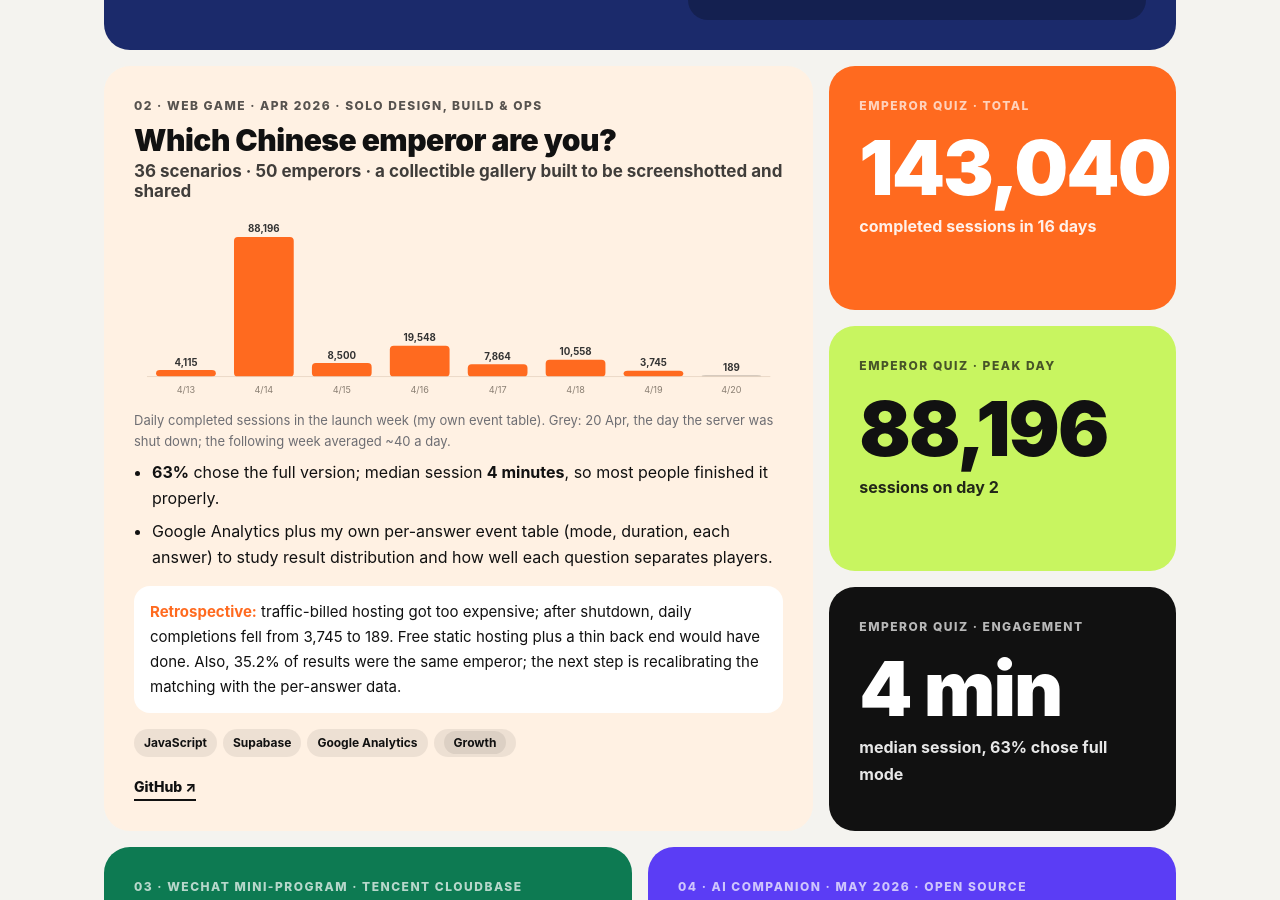
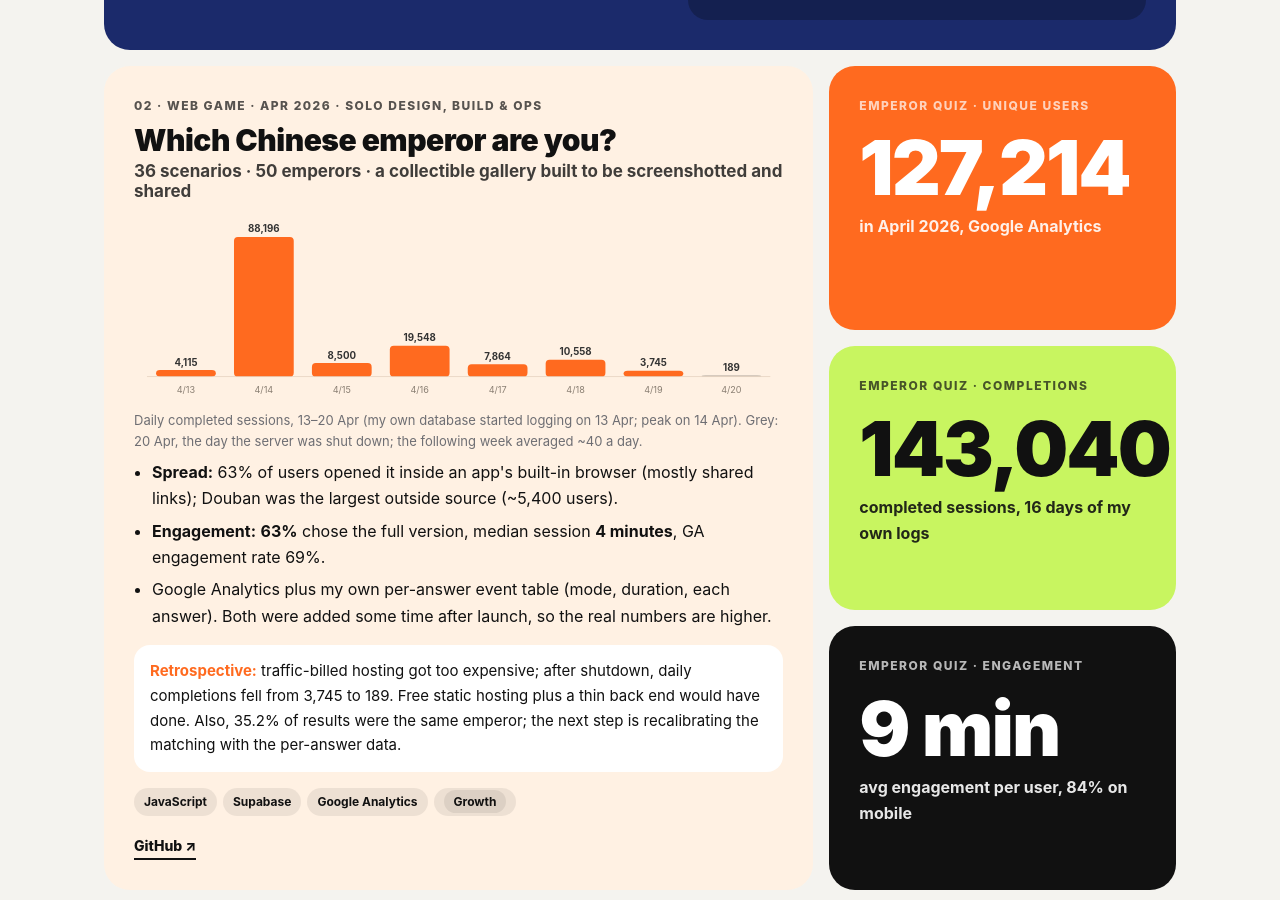
Before and after one commit to jiziyi-hue/jiziyi-hue.github.io, a plain HTML site: page index.html in a window 1280 px wide. Shown: the part 1320-2220 px from the top of the page. Drawn offline with Linux system fonts and the light colour scheme.

Commit message:
Add GA numbers; fix launch-day wording
Co-Authored-By: Claude Opus 5.5 <noreply@anthropic.com>

```diff
--- a/index.html
+++ b/index.html
@@ -238,17 +238,19 @@
           <line x1="20" y1="255" x2="980" y2="255" stroke="#e0cdb8"/>
         </svg>
         <div class="cap">
-          <span data-zh>上线第一周每日完成测试次数（自建埋点表）。灰色是 4 月 20 日停服当天；之后一周日均只剩约 40 次。</span>
-          <span data-en>Daily completed sessions in the launch week (my own event table). Grey: 20 Apr, the day the server was shut down; the following week averaged ~40 a day.</span>
+          <span data-zh>4/13 – 4/20 每日完成测试次数（自建数据库从 4/13 开始记录，峰值在 4/14）。灰色是 4 月 20 日停服当天；之后一周日均只剩约 40 次。</span>
+          <span data-en>Daily completed sessions, 13–20 Apr (my own database started logging on 13 Apr; peak on 14 Apr). Grey: 20 Apr, the day the server was shut down; the following week averaged ~40 a day.</span>
         </div>
       </div>
       <ul data-zh>
-        <li>完整版占 <b>63%</b>，作答时长中位数 <b>4 分钟</b>：多数人愿意认真做完。</li>
-        <li>接入 Google Analytics，并自建逐题埋点（模式、时长、每题答案），用来分析结果分布和题目区分度。</li>
+        <li><b>传播：</b>63% 的用户是在 App 内置浏览器里打开的（多为分享链接），豆瓣是最大的外部来源（约 5,400 人）。</li>
+        <li><b>认真程度：</b>完整版占 <b>63%</b>，作答时长中位数 <b>4 分钟</b>，GA 投入率 69%。</li>
+        <li>接入 Google Analytics，并自建逐题埋点（模式、时长、每题答案），用来分析结果分布和题目区分度。GA 与数据库都在上线一段时间后才接入，实际数字更高。</li>
       </ul>
       <ul data-en>
-        <li><b>63%</b> chose the full version; median session <b>4 minutes</b>, so most people finished it properly.</li>
-        <li>Google Analytics plus my own per-answer event table (mode, duration, each answer) to study result distribution and how well each question separates players.</li>
+        <li><b>Spread:</b> 63% of users opened it inside an app's built-in browser (mostly shared links); Douban was the largest outside source (~5,400 users).</li>
+        <li><b>Engagement:</b> <b>63%</b> chose the full version, median session <b>4 minutes</b>, GA engagement rate 69%.</li>
+        <li>Google Analytics plus my own per-answer event table (mode, duration, each answer). Both were added some time after launch, so the real numbers are higher.</li>
       </ul>
       <div class="retro" data-zh>
         <b>复盘：</b>服务器按流量计费太贵，停服后日完成量从 3,745 掉到 189；本可以用免费静态托管 + 轻量后端。
@@ -264,19 +266,19 @@
 
     <div class="s2 stack">
       <div class="card orange">
-        <div class="kicker"><span data-zh>皇帝测试 · 累计</span><span data-en>Emperor quiz · total</span></div>
-        <div class="big">143,040</div>
-        <div class="tile-foot"><span data-zh>次完成测试，上线 16 天</span><span data-en>completed sessions in 16 days</span></div>
+        <div class="kicker"><span data-zh>皇帝测试 · 独立用户</span><span data-en>Emperor quiz · unique users</span></div>
+        <div class="big">127,214</div>
+        <div class="tile-foot"><span data-zh>2026 年 4 月，Google Analytics</span><span data-en>in April 2026, Google Analytics</span></div>
       </div>
       <div class="card lime">
-        <div class="kicker"><span data-zh>皇帝测试 · 单日峰值</span><span data-en>Emperor quiz · peak day</span></div>
-        <div class="big">88,196</div>
-        <div class="tile-foot"><span data-zh>次，上线第 2 天</span><span data-en>sessions on day 2</span></div>
+        <div class="kicker"><span data-zh>皇帝测试 · 完成次数</span><span data-en>Emperor quiz · completions</span></div>
+        <div class="big">143,040</div>
+        <div class="tile-foot"><span data-zh>次完成测试，数据库 16 天记录</span><span data-en>completed sessions, 16 days of my own logs</span></div>
       </div>
       <div class="card ink">
-        <div class="kicker"><span data-zh>皇帝测试 · 认真程度</span><span data-en>Emperor quiz · engagement</span></div>
-        <div class="big">4 min</div>
-        <div class="tile-foot"><span data-zh>作答中位时长，63% 选完整版</span><span data-en>median session, 63% chose full mode</span></div>
+        <div class="kicker"><span data-zh>皇帝测试 · 投入程度</span><span data-en>Emperor quiz · engagement</span></div>
+        <div class="big">9 min</div>
+        <div class="tile-foot"><span data-zh>人均投入时长，84% 来自手机</span><span data-en>avg engagement per user, 84% on mobile</span></div>
       </div>
     </div>
 
```
